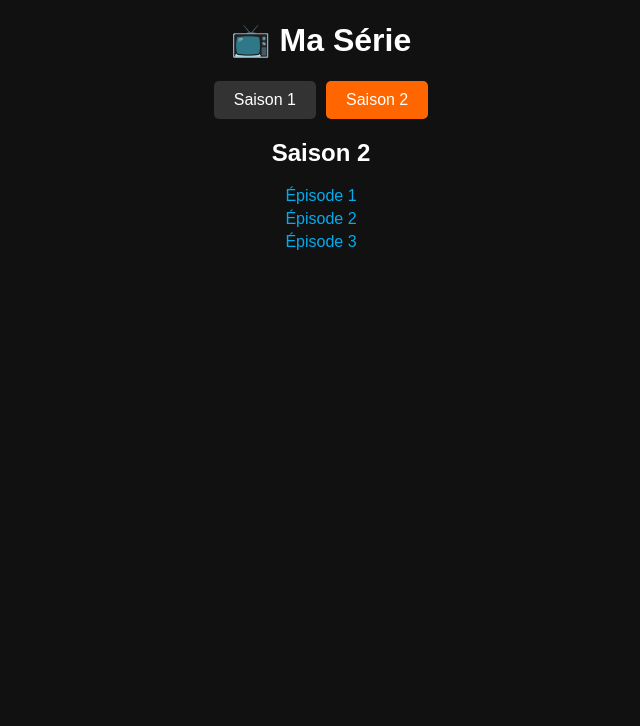
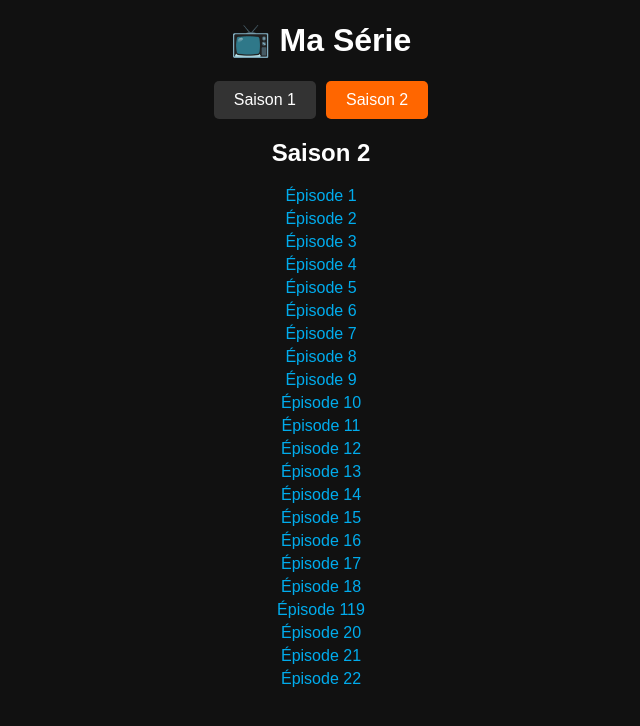
Before and after one commit to avox9/Simpsons, a plain HTML site: page index.html in a window 1280 px wide. Both pictures are taken after a click on the element "Saison 2". Shown: the whole page, without its empty margins (319-959 px from the left). Drawn offline with Linux system fonts and the light colour scheme.

Commit message:
Add files via upload

```diff
--- a/index.html
+++ b/index.html
@@ -2,7 +2,7 @@
 <html lang="fr">
 <head>
   <meta charset="UTF-8">
-  <title>Ma Série</title>
+  <title>Simpson QC</title>
   <style>
     body {
       font-family: Arial, sans-serif;
@@ -72,9 +72,28 @@
   <!-- Saison 2 -->
   <div id="season2" class="episodes">
     <h2>Saison 2</h2>
-    <a href="https://doodstream.com/episode1linkS2" target="_blank">Épisode 1</a>
-    <a href="https://doodstream.com/episode2linkS2" target="_blank">Épisode 2</a>
-    <a href="https://doodstream.com/episode3linkS2" target="_blank">Épisode 3</a>
+    <a href="https://dsvplay.com/d/lzyiik72c6l6" target="_blank">Épisode 1</a>
+    <a href="https://dsvplay.com/d/o3lw4tb54fae" target="_blank">Épisode 2</a>
+    <a href="https://dsvplay.com/d/m2vn533g0pc2" target="_blank">Épisode 3</a>
+    <a href="https://dsvplay.com/d/n0hfjtvu0n81" target="_blank">Épisode 4</a>
+    <a href="https://dsvplay.com/d/0g92t7jhui80" target="_blank">Épisode 5</a>
+    <a href="https://dsvplay.com/d/a42pzlpcd0sc" target="_blank">Épisode 6</a>
+    <a href="https://dsvplay.com/d/7l4h065v6y0y" target="_blank">Épisode 7</a>
+    <a href="https://dsvplay.com/d/qw0b5vdwijo3" target="_blank">Épisode 8</a>
+    <a href="https://dsvplay.com/d/d2omvmlvvcg4" target="_blank">Épisode 9</a>
+    <a href="https://dsvplay.com/d/a5ylsz2wtsjs" target="_blank">Épisode 10</a>
+    <a href="https://dsvplay.com/d/6wc533bzyb6o" target="_blank">Épisode 11</a>
+    <a href="https://dsvplay.com/d/ix659wfspm81" target="_blank">Épisode 12</a>
+    <a href="https://dsvplay.com/d/1qjakizn49jb" target="_blank">Épisode 13</a>
+    <a href="https://dsvplay.com/d/jj0lz3ig0psz" target="_blank">Épisode 14</a>
+    <a href="https://dsvplay.com/d/gxb1esq2deau" target="_blank">Épisode 15</a>
+    <a href="https://dsvplay.com/d/uwsr5h66ajdm" target="_blank">Épisode 16</a>
+    <a href="https://dsvplay.com/d/nd5k2okcvl7k" target="_blank">Épisode 17</a>
+    <a href="https://dsvplay.com/d/94t6avtllcsu" target="_blank">Épisode 18</a>
+    <a href="https://dsvplay.com/d/sj0jch6kes9c" target="_blank">Épisode 119</a>
+    <a href="https://dsvplay.com/d/wwpjbr54fcvd" target="_blank">Épisode 20</a>
+    <a href="https://dsvplay.com/d/y6kary92nljj" target="_blank">Épisode 21</a>
+    <a href="https://dsvplay.com/d/yw0nio40z2x2" target="_blank">Épisode 22</a>
   </div>
 
   <script>
```
